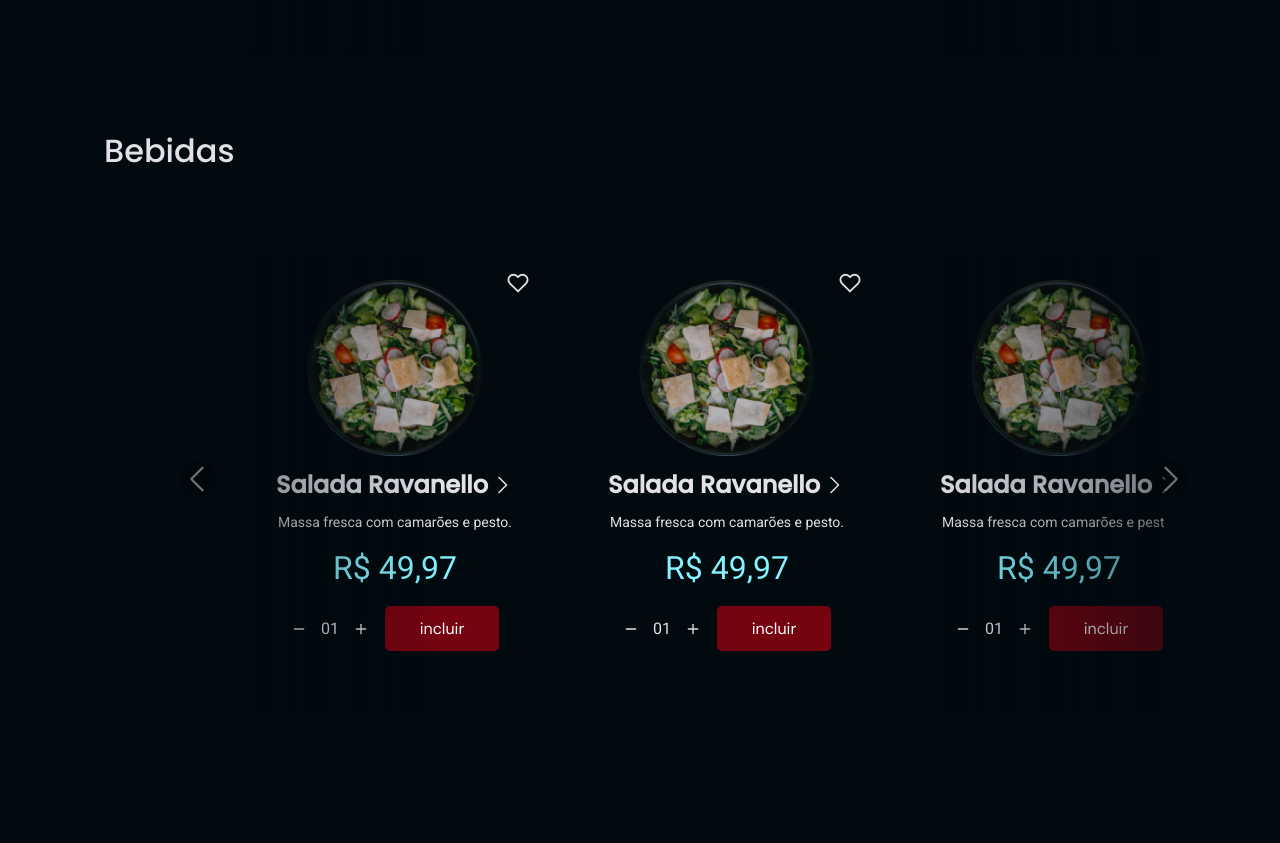
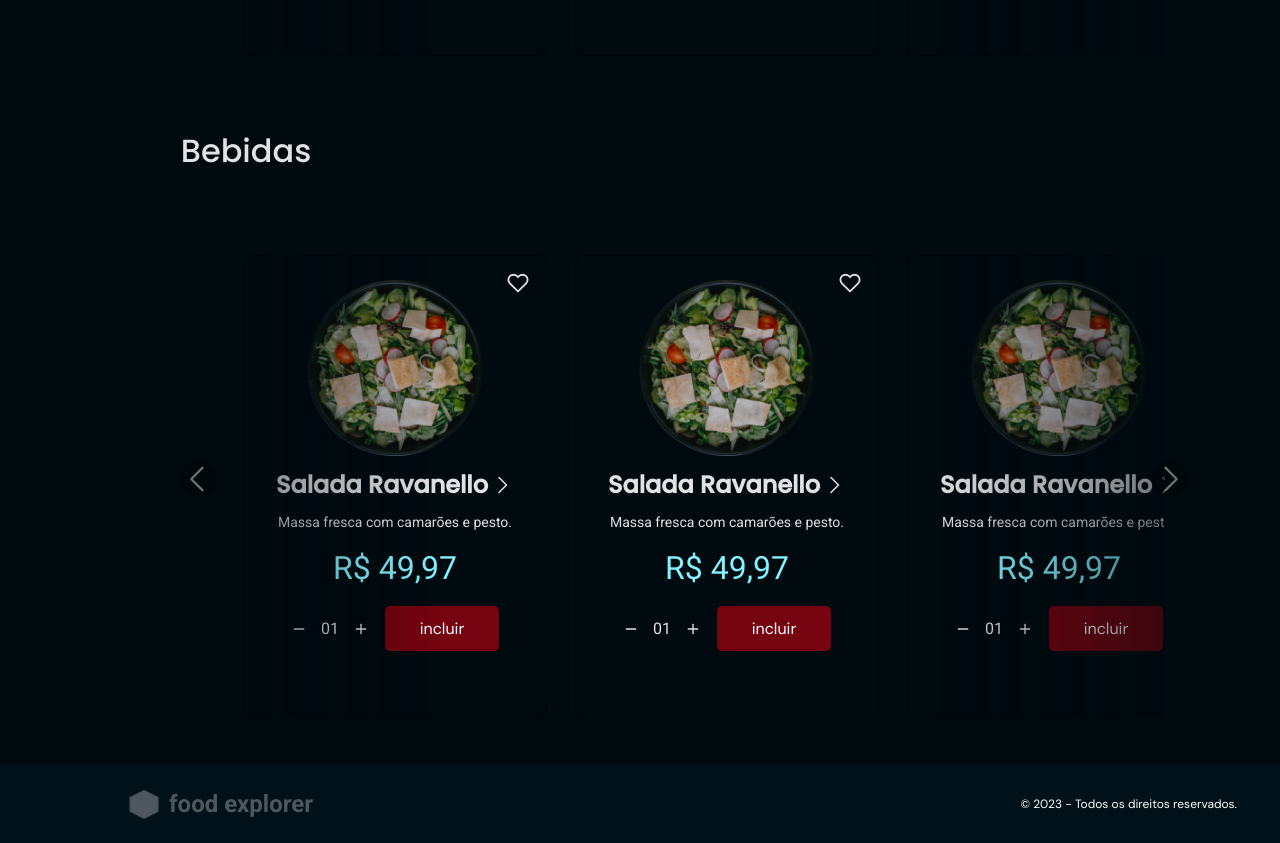
Before and after one commit to Brenobn/Front-FoodExplorer, a React (Vite) app: page / in a window 1280 px wide. Shown: the part 1700-2543 px from the top of the page. Before the commit the page ends 2465 px from the top, so only its background shows below. Built offline with nearby package versions, Linux system fonts and the light colour scheme.

Commit message:
Importing Footer to the Home page

```diff
--- a/src/components/Section/styles.js
+++ b/src/components/Section/styles.js
@@ -1,7 +1,7 @@
 import styled from "styled-components";
 
 export const SectionContainer = styled.section`
-  margin: 2.4rem 25.1rem 2rem 2.4rem;
+  margin: 2.4rem 38rem 2rem 2.4rem;
   display: flex;
   justify-content: center;
 
@@ -22,6 +22,6 @@ export const SectionContainer = styled.section`
     }
 
     display: flex;
-    justify-content: flex-start;
+    margin-right: 90rem;
   }
 `;
--- a/src/pages/Home/index.jsx
+++ b/src/pages/Home/index.jsx
@@ -6,6 +6,7 @@ import { PiCaretRight, PiCaretLeft } from "react-icons/pi";
 import { Header } from "../../components/Header";
 import { Section } from "../../components/Section";
 import { Dishes } from "../../components/Dishes";
+import { Footer } from "../../components/Footer";
 
 import Macarrons from "../../assets/Macarrons.png";
 
@@ -108,6 +109,7 @@ export function Home() {
             </DishesContainer>
           </ContainerOfContainer>
         </Container>
+        <Footer />
     </>
   );
 }
```
